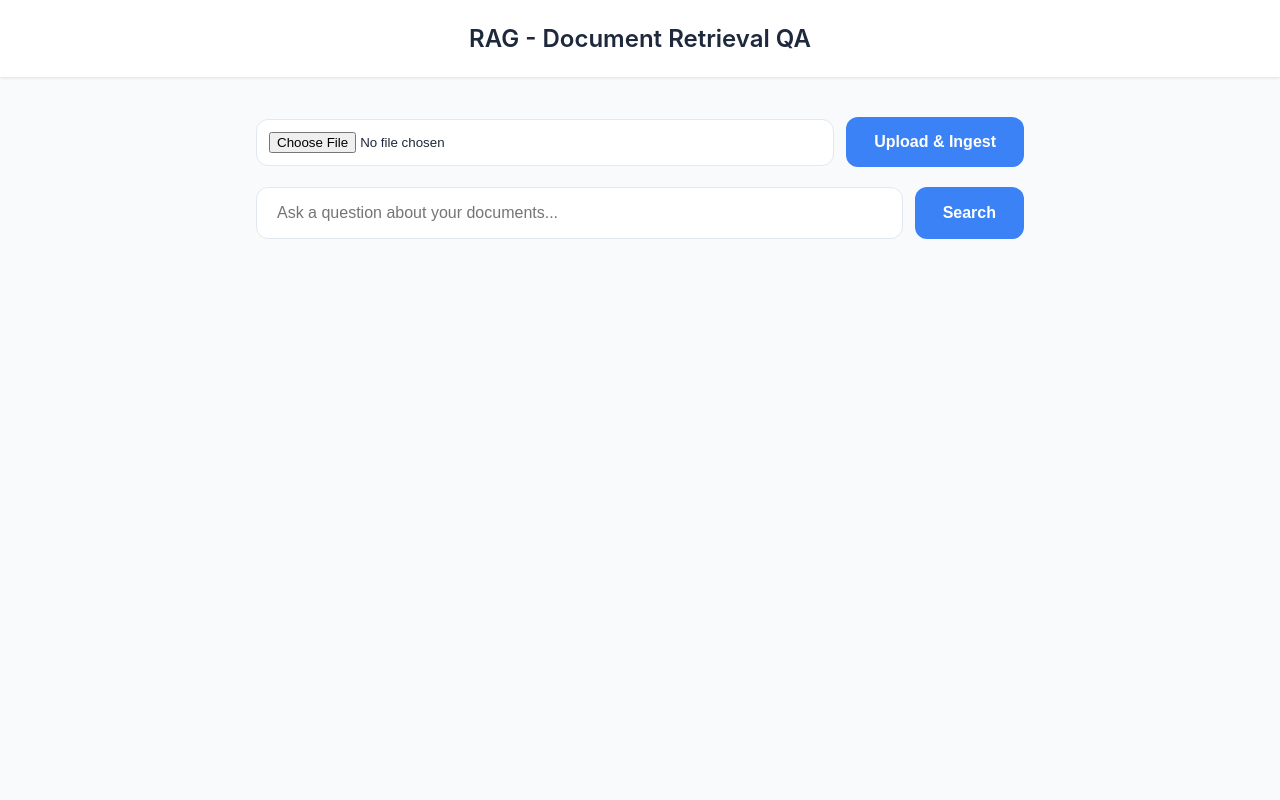
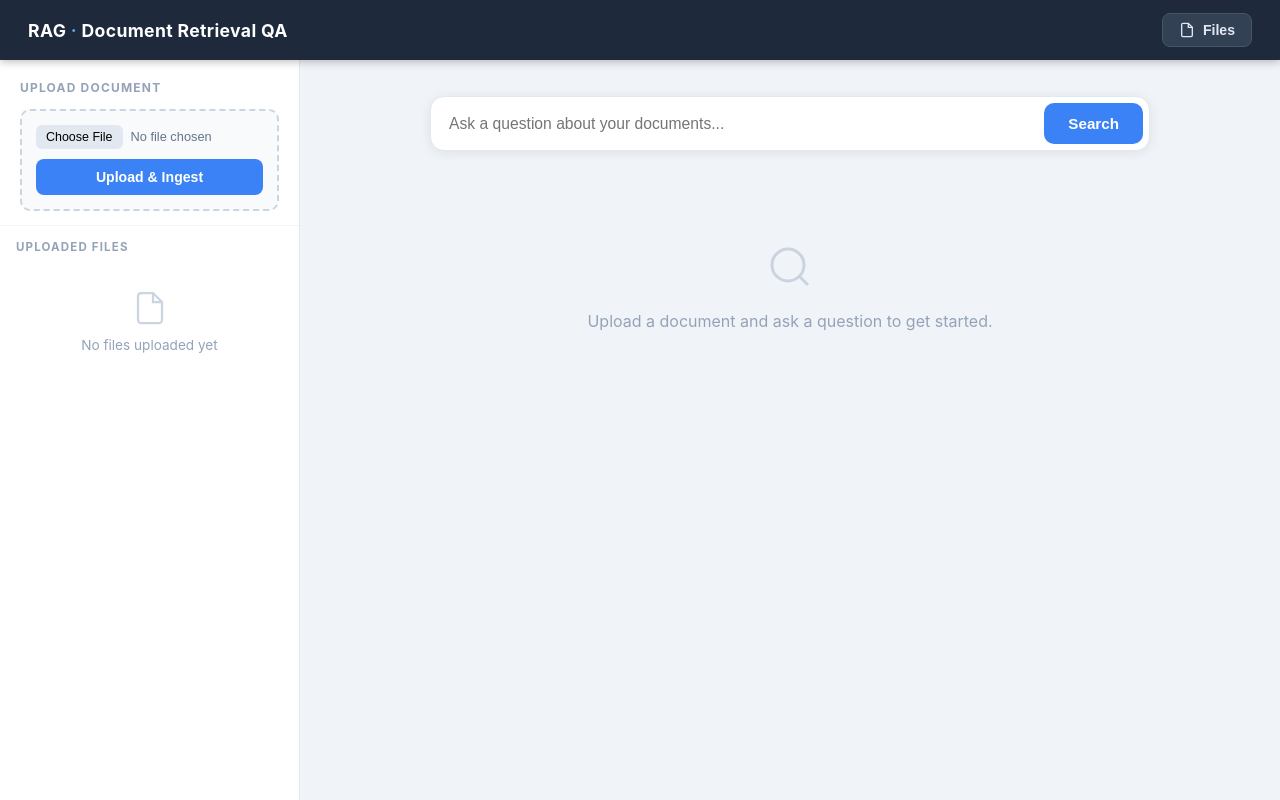
Before and after one commit to Saichandrasekh/RAG, a Flask app: page / in a window 1280 px wide. Run offline with Flask 3, Linux system fonts and the light colour scheme.

Commit message:
ui chnages and auto re ingest code added

```diff
--- a/app.py
+++ b/app.py
@@ -35,6 +35,16 @@ collection = chroma_client.get_or_create_collection(
     name="knowledge_base",
     embedding_function=sentence_transformer_ef
 )
+
+# Auto re-ingest if data files exist but index is empty
+if collection.count() == 0 and os.path.exists(DATA_DIR) and os.listdir(DATA_DIR):
+    print("Index is empty but data files found. Re-ingesting...")
+    try:
+        from ingest import ingest_new_files
+        ingest_new_files()
+        print("Re-ingestion complete.")
+    except Exception as e:
+        print(f"Re-ingestion failed: {e}")
 
 
 def is_allowed_file(filename):
@@ -295,5 +305,9 @@ def replace():
 
     return redirect(url_for("index", upload_status=message))
 
+@app.errorhandler(413)
+def file_too_large(_):
+    return redirect(url_for("index", upload_status="File too large. Maximum allowed size is 100 MB."))
+
 if __name__ == "__main__":
     app.run(host="0.0.0.0", port=8000)
--- a/templates/index.html
+++ b/templates/index.html
@@ -6,239 +6,400 @@
   <title>Document Retrieval QA</title>
   <script src="https://cdn.jsdelivr.net/npm/marked/marked.min.js"></script>
   <style>
-    :root {
-      --bg-color: #f8fafc;
-      --text-color: #1e293b;
-      --primary-color: #3b82f6;
-      --secondary-color: #e2e8f0;
-      --card-bg: #ffffff;
+    * { box-sizing: border-box; margin: 0; padding: 0; }
+    body {
+      font-family: 'Inter', -apple-system, BlinkMacSystemFont, "Segoe UI", sans-serif;
+      background: #f0f4f8;
+      min-height: 100vh;
+      display: flex;
+      flex-direction: column;
     }
-    body {
-      font-family: 'Inter', -apple-system, BlinkMacSystemFont, "Segoe UI", Roboto, Helvetica, Arial, sans-serif;
-      background-color: var(--bg-color);
-      color: var(--text-color);
-      margin: 0;
-      padding: 0;
+
+    /* ── Header ── */
+    header {
+      background: #1e293b;
+      color: white;
+      padding: 0 28px;
+      height: 60px;
+      display: flex;
+      align-items: center;
+      justify-content: space-between;
+      box-shadow: 0 2px 8px rgba(0,0,0,0.25);
+      position: sticky;
+      top: 0;
+      z-index: 100;
+    }
+    header h1 {
+      font-size: 1.1rem;
+      font-weight: 700;
+      letter-spacing: 0.02em;
+    }
+    header h1 span { color: #60a5fa; }
+
+    .header-right { display: flex; align-items: center; gap: 12px; }
+
+    .files-toggle-btn {
+      display: flex;
+      align-items: center;
+      gap: 8px;
+      padding: 8px 16px;
+      background: #334155;
+      color: #e2e8f0;
+      border: 1px solid #475569;
+      border-radius: 8px;
+      font-size: 0.88rem;
+      font-weight: 600;
+      cursor: pointer;
+      transition: all 0.2s;
+    }
+    .files-toggle-btn:hover { background: #475569; color: white; }
+    .files-toggle-btn svg { width: 16px; height: 16px; }
+    .badge {
+      background: #3b82f6;
+      color: white;
+      border-radius: 999px;
+      padding: 1px 7px;
+      font-size: 0.75rem;
+      font-weight: 700;
+    }
+
+    /* ── Layout ── */
+    .layout {
+      display: flex;
+      flex: 1;
+      position: relative;
+      overflow: hidden;
+    }
+
+    /* ── Drawer Sidebar ── */
+    .sidebar {
+      width: 300px;
+      background: white;
+      border-right: 1px solid #e2e8f0;
+      display: flex;
+      flex-direction: column;
+      transition: margin-left 0.3s ease;
+      height: calc(100vh - 60px);
+      position: sticky;
+      top: 60px;
+      flex-shrink: 0;
+      overflow-y: auto;
+    }
+    .sidebar.hidden { margin-left: -300px; }
+
+    .sidebar-header {
+      padding: 20px 20px 14px;
+      border-bottom: 1px solid #f1f5f9;
+    }
+    .sidebar-header h2 {
+      font-size: 0.75rem;
+      font-weight: 700;
+      text-transform: uppercase;
+      letter-spacing: 0.1em;
+      color: #94a3b8;
+      margin-bottom: 14px;
+    }
+
+    /* Upload area */
+    .upload-zone {
+      border: 2px dashed #cbd5e1;
+      border-radius: 10px;
+      padding: 14px;
+      background: #f8fafc;
+      transition: border-color 0.2s;
+    }
+    .upload-zone:hover { border-color: #3b82f6; }
+    .upload-zone input[type="file"] {
+      width: 100%;
+      font-size: 0.8rem;
+      color: #64748b;
+      margin-bottom: 10px;
+    }
+    .upload-zone input[type="file"]::file-selector-button {
+      padding: 5px 10px;
+      background: #e2e8f0;
+      border: none;
+      border-radius: 6px;
+      font-size: 0.78rem;
+      cursor: pointer;
+      margin-right: 8px;
+    }
+    .btn-upload {
+      width: 100%;
+      padding: 10px;
+      background: #3b82f6;
+      color: white;
+      border: none;
+      border-radius: 8px;
+      font-size: 0.88rem;
+      font-weight: 600;
+      cursor: pointer;
+      transition: background 0.2s;
+    }
+    .btn-upload:hover { background: #2563eb; }
+
+    /* File list */
+    .sidebar-files {
+      padding: 14px 16px;
+      display: flex;
+      flex-direction: column;
+      gap: 8px;
+      flex: 1;
+    }
+    .sidebar-files-title {
+      font-size: 0.72rem;
+      font-weight: 700;
+      text-transform: uppercase;
+      letter-spacing: 0.1em;
+      color: #94a3b8;
+      margin-bottom: 4px;
+    }
+
+    .file-card {
+      background: #f8fafc;
+      border: 1px solid #e2e8f0;
+      border-radius: 10px;
+      padding: 10px 12px;
+      transition: box-shadow 0.2s;
+    }
+    .file-card:hover { box-shadow: 0 2px 8px rgba(0,0,0,0.07); }
+    .file-card-name {
+      display: flex;
+      align-items: center;
+      gap: 7px;
+      font-size: 0.83rem;
+      color: #1e293b;
+      font-weight: 500;
+      margin-bottom: 8px;
+      word-break: break-all;
+    }
+    .file-icon {
+      width: 28px; height: 28px;
+      background: #dbeafe;
+      border-radius: 6px;
+      display: flex; align-items: center; justify-content: center;
+      flex-shrink: 0;
+    }
+    .file-icon svg { width: 14px; height: 14px; color: #3b82f6; }
+    .file-actions { display: flex; gap: 6px; align-items: center; flex-wrap: wrap; }
+    .btn-sm {
+      padding: 4px 10px;
+      border-radius: 6px;
+      font-size: 0.76rem;
+      font-weight: 600;
+      cursor: pointer;
+      border: none;
+    }
+    .btn-del { background: #fee2e2; color: #dc2626; }
+    .btn-del:hover { background: #fecaca; }
+    .btn-rep { background: #fef9c3; color: #92400e; }
+    .btn-rep:hover { background: #fef08a; }
+    .replace-file { font-size: 0.74rem; max-width: 100px; }
+
+    .no-files {
+      text-align: center;
+      padding: 24px 0;
+      color: #94a3b8;
+      font-size: 0.85rem;
+    }
+
+    /* ── Main ── */
+    .main {
+      flex: 1;
+      padding: 36px 40px;
+      overflow-y: auto;
       display: flex;
       flex-direction: column;
       align-items: center;
-      min-height: 100vh;
     }
-    header {
-      width: 100%;
-      background: var(--card-bg);
-      padding: 24px 0;
-      box-shadow: 0 1px 3px rgba(0,0,0,0.1);
-      text-align: center;
-      margin-bottom: 40px;
-    }
-    h1 {
-      margin: 0;
-      font-size: 1.5rem;
-      font-weight: 600;
-      color: var(--text-color);
-    }
-    .container {
-      width: 100%;
-      max-width: 768px;
-      padding: 0 20px;
-    }
-    .search-box {
-      display: flex;
-      gap: 12px;
-      margin-bottom: 40px;
-    }
-    .upload-box {
-      display: flex;
-      gap: 12px;
+    .main-inner { width: 100%; max-width: 720px; }
+
+    .status-msg {
       margin-bottom: 20px;
-      align-items: center;
-    }
-    input[type="text"] {
-      flex: 1;
-      padding: 16px 20px;
-      border: 1px solid var(--secondary-color);
-      border-radius: 12px;
-      font-size: 1rem;
-      outline: none;
-      transition: border-color 0.2s, box-shadow 0.2s;
-    }
-    input[type="text"]:focus {
-      border-color: var(--primary-color);
-      box-shadow: 0 0 0 3px rgba(59, 130, 246, 0.2);
-    }
-    input[type="file"] {
-      flex: 1;
-      padding: 12px;
-      border: 1px solid var(--secondary-color);
-      border-radius: 12px;
-      background: #fff;
-    }
-    button {
-      padding: 16px 28px;
-      background-color: var(--primary-color);
-      color: white;
-      border: none;
-      border-radius: 12px;
-      font-size: 1rem;
-      font-weight: 600;
-      cursor: pointer;
-      transition: background-color 0.2s;
-    }
-    button:hover {
-      background-color: #2563eb;
-    }
-    .card {
-      background: var(--card-bg);
-      border-radius: 16px;
-      padding: 32px;
-      box-shadow: 0 4px 6px -1px rgba(0, 0, 0, 0.1), 0 2px 4px -1px rgba(0, 0, 0, 0.06);
-      margin-bottom: 24px;
-    }
-    .card h3 {
-      margin-top: 0;
-      margin-bottom: 20px;
-      font-size: 1.25rem;
-      color: var(--primary-color);
-      border-bottom: 1px solid var(--secondary-color);
-      padding-bottom: 10px;
-    }
-    .answer {
-      line-height: 1.7;
-      font-size: 1.05rem;
-    }
-    .answer p { margin: 0 0 10px 0; }
-    .answer ul, .answer ol { padding-left: 1.5rem; margin: 0 0 10px 0; }
-    .answer li { margin-bottom: 4px; }
-    .answer h1, .answer h2, .answer h3 { margin: 16px 0 8px 0; font-size: 1.1rem; }
-    .sources-title {
-      font-size: 1rem;
-      font-weight: 600;
-      margin-top: 32px;
-      margin-bottom: 16px;
-      color: #64748b;
-    }
-    .source-pill {
-      display: inline-block;
-      background-color: #f1f5f9;
-      color: #475569;
-      padding: 6px 12px;
-      border-radius: 999px;
-      font-size: 0.875rem;
-      margin-right: 8px;
-      margin-bottom: 8px;
-      border: 1px solid #e2e8f0;
-    }
-    .empty-state {
-      text-align: center;
-      color: #94a3b8;
-      margin-top: 60px;
-      font-size: 1.1rem;
-    }
-    .status-msg {
-      margin-bottom: 24px;
-      padding: 12px 14px;
+      padding: 12px 16px;
       border-radius: 10px;
       border: 1px solid #bfdbfe;
       background: #eff6ff;
       color: #1d4ed8;
-      font-size: 0.95rem;
+      font-size: 0.9rem;
     }
-    .file-list {
-      margin-bottom: 28px;
+
+    .search-box {
+      display: flex;
+      gap: 10px;
+      margin-bottom: 32px;
+      background: white;
+      border-radius: 14px;
+      padding: 6px 6px 6px 18px;
+      box-shadow: 0 2px 12px rgba(0,0,0,0.08);
+      border: 1px solid #e2e8f0;
     }
-    .file-list h4 {
+    .search-box:focus-within { border-color: #3b82f6; box-shadow: 0 0 0 3px rgba(59,130,246,0.15); }
+    .search-box input[type="text"] {
+      flex: 1;
+      border: none;
+      outline: none;
+      font-size: 0.98rem;
+      color: #1e293b;
+      background: transparent;
+      padding: 8px 0;
+    }
+    .btn-search {
+      padding: 12px 24px;
+      background: #3b82f6;
+      color: white;
+      border: none;
+      border-radius: 10px;
       font-size: 0.95rem;
       font-weight: 600;
-      color: #64748b;
-      margin-bottom: 10px;
+      cursor: pointer;
+      transition: background 0.2s;
+      white-space: nowrap;
     }
-    .file-row {
+    .btn-search:hover { background: #2563eb; }
+
+    .card {
+      background: white;
+      border-radius: 16px;
+      padding: 28px;
+      box-shadow: 0 4px 16px rgba(0,0,0,0.07);
+      margin-bottom: 20px;
+    }
+    .card-title {
+      font-size: 0.72rem;
+      font-weight: 700;
+      text-transform: uppercase;
+      letter-spacing: 0.1em;
+      color: #3b82f6;
+      margin-bottom: 16px;
       display: flex;
       align-items: center;
-      gap: 10px;
-      padding: 10px 14px;
-      background: #fff;
+      gap: 8px;
+    }
+    .card-title::after {
+      content: '';
+      flex: 1;
+      height: 1px;
+      background: #f1f5f9;
+    }
+    .answer { line-height: 1.75; font-size: 0.97rem; color: #334155; }
+    .answer p { margin: 0 0 10px 0; }
+    .answer ul, .answer ol { padding-left: 1.5rem; margin: 0 0 10px 0; }
+    .answer li { margin-bottom: 4px; }
+    .answer h1, .answer h2, .answer h3 { margin: 16px 0 8px 0; font-size: 1rem; color: #1e293b; }
+
+    .sources-wrap { margin-top: 20px; padding-top: 16px; border-top: 1px solid #f1f5f9; }
+    .sources-label { font-size: 0.75rem; font-weight: 700; text-transform: uppercase; letter-spacing: 0.08em; color: #94a3b8; margin-bottom: 10px; }
+    .source-pill {
+      display: inline-flex;
+      align-items: center;
+      gap: 5px;
+      background: #f1f5f9;
+      color: #475569;
+      padding: 5px 12px;
+      border-radius: 999px;
+      font-size: 0.8rem;
+      margin-right: 6px;
+      margin-bottom: 6px;
       border: 1px solid #e2e8f0;
-      border-radius: 10px;
-      margin-bottom: 8px;
     }
-    .file-row span {
-      flex: 1;
-      font-size: 0.9rem;
-      color: #334155;
+
+    .empty-state {
+      text-align: center;
+      padding: 60px 0;
+      color: #94a3b8;
     }
-    .btn-delete {
-      padding: 6px 14px;
-      background: #fee2e2;
-      color: #dc2626;
-      border: 1px solid #fca5a5;
-      border-radius: 8px;
-      font-size: 0.85rem;
-      font-weight: 600;
-      cursor: pointer;
-    }
-    .btn-delete:hover { background: #fecaca; }
-    .btn-replace {
-      padding: 6px 14px;
-      background: #fef9c3;
-      color: #b45309;
-      border: 1px solid #fde68a;
-      border-radius: 8px;
-      font-size: 0.85rem;
-      font-weight: 600;
-      cursor: pointer;
-    }
-    .btn-replace:hover { background: #fef08a; }
-    .replace-input { display: none; font-size: 0.8rem; }
+    .empty-state svg { width: 48px; height: 48px; margin-bottom: 16px; opacity: 0.4; }
+    .empty-state p { font-size: 1rem; }
   </style>
 </head>
 <body>
 
   <header>
-    <h1>RAG - Document Retrieval QA </h1>
+    <h1>RAG <span>·</span> Document Retrieval QA</h1>
+    <div class="header-right">
+      <button class="files-toggle-btn" onclick="toggleSidebar()">
+        <svg viewBox="0 0 24 24" fill="none" stroke="currentColor" stroke-width="2">
+          <path d="M14 2H6a2 2 0 0 0-2 2v16a2 2 0 0 0 2 2h12a2 2 0 0 0 2-2V8z"/>
+          <polyline points="14 2 14 8 20 8"/>
+        </svg>
+        Files
+        {% if uploaded_files %}
+          <span class="badge">{{ uploaded_files|length }}</span>
+        {% endif %}
+      </button>
+    </div>
   </header>
 
-  <div class="container">
-    <form method="post" action="/upload" enctype="multipart/form-data" class="upload-box">
+  <div class="layout">
+
+    <!-- Sidebar -->
+    <aside class="sidebar" id="sidebar">
+      <div class="sidebar-header">
+        <h2>Upload Document</h2>
+        <form method="post" action="/upload" enctype="multipart/form-data">
+          <div class="upload-zone">
             <input type="file" name="document" accept=".txt,.pdf,.docx" required>
-      <button type="submit">Upload & Ingest</button>
+            <button type="submit" class="btn-upload">Upload & Ingest</button>
+          </div>
         </form>
+      </div>
+
+      <div class="sidebar-files">
+        <div class="sidebar-files-title">Uploaded Files</div>
+        {% if uploaded_files %}
+          {% for fname in uploaded_files %}
+          <div class="file-card">
+            <div class="file-card-name">
+              <div class="file-icon">
+                <svg viewBox="0 0 24 24" fill="none" stroke="#3b82f6" stroke-width="2">
+                  <path d="M14 2H6a2 2 0 0 0-2 2v16a2 2 0 0 0 2 2h12a2 2 0 0 0 2-2V8z"/>
+                  <polyline points="14 2 14 8 20 8"/>
+                </svg>
+              </div>
+              {{ fname }}
+            </div>
+            <div class="file-actions">
+              <form method="post" action="/delete" style="margin:0">
+                <input type="hidden" name="filename" value="{{ fname }}">
+                <button type="submit" class="btn-sm btn-del" onclick="return confirm('Delete {{ fname }}?')">Delete</button>
+              </form>
+              <form method="post" action="/replace" enctype="multipart/form-data" style="margin:0;display:flex;gap:5px;align-items:center;flex-wrap:wrap">
+                <input type="hidden" name="filename" value="{{ fname }}">
+                <input type="file" name="document" accept=".txt,.pdf,.docx" required class="replace-file">
+                <button type="submit" class="btn-sm btn-rep">Replace</button>
+              </form>
+            </div>
+          </div>
+          {% endfor %}
+        {% else %}
+          <div class="no-files">
+            <svg viewBox="0 0 24 24" fill="none" stroke="#cbd5e1" stroke-width="1.5" style="width:36px;height:36px;margin-bottom:8px">
+              <path d="M14 2H6a2 2 0 0 0-2 2v16a2 2 0 0 0 2 2h12a2 2 0 0 0 2-2V8z"/>
+              <polyline points="14 2 14 8 20 8"/>
+            </svg>
+            <br>No files uploaded yet
+          </div>
+        {% endif %}
+      </div>
+    </aside>
+
+    <!-- Main -->
+    <main class="main">
+      <div class="main-inner">
 
         {% if upload_status %}
-      <div class="status-msg">{{ upload_status }}</div>
-    {% endif %}
-
-    {% if uploaded_files %}
-    <div class="file-list">
-      <h4>Uploaded Files</h4>
-      {% for fname in uploaded_files %}
-      <div class="file-row">
-        <span>📄 {{ fname }}</span>
-
-        <form method="post" action="/delete" style="margin:0">
-          <input type="hidden" name="filename" value="{{ fname }}">
-          <button type="submit" class="btn-delete" onclick="return confirm('Delete {{ fname }}?')">Delete</button>
-        </form>
-
-        <form method="post" action="/replace" enctype="multipart/form-data" style="margin:0;display:flex;gap:6px;align-items:center">
-          <input type="hidden" name="filename" value="{{ fname }}">
-          <input type="file" name="document" accept=".txt,.pdf,.docx" required style="font-size:0.8rem;max-width:160px">
-          <button type="submit" class="btn-replace">Replace</button>
-        </form>
-      </div>
-      {% endfor %}
-    </div>
+          <div class="status-msg">&#10003; {{ upload_status }}</div>
         {% endif %}
 
         <form method="post" class="search-box">
           <input type="text" name="query" placeholder="Ask a question about your documents..." value="{{ query }}" required>
-      <button type="submit">Search</button>
+          <button type="submit" class="btn-search">Search</button>
         </form>
 
         {% if answer %}
           <div class="card">
-        <h3>Answer</h3>
+            <div class="card-title">Answer</div>
             <div class="answer" id="answer-content" data-raw="{{ answer | e }}"></div>
             <script>
               (function() {
@@ -252,29 +413,45 @@
                 }
               })();
             </script>
-
             {% if chunks %}
-          <div class="sources-title">Sources Used</div>
-          <div>
+              <div class="sources-wrap">
+                <div class="sources-label">Sources</div>
                 {% set unique_sources = [] %}
                 {% for c in chunks %}
-              {% if c.source not in unique_sources %}
-                {% set _ = unique_sources.append(c.source) %}
-              {% endif %}
+                  {% if c.source not in unique_sources %}{% set _ = unique_sources.append(c.source) %}{% endif %}
                 {% endfor %}
                 {% for src in unique_sources %}
-              <div class="source-pill">📄 {{ src }}</div>
+                  <span class="source-pill">📄 {{ src }}</span>
                 {% endfor %}
-          </div>
-
-        {% endif %}
-      </div>
-    {% elif query %}
-      <div class="empty-state">
-        <p>No relevant data found for your query. Try rephrasing.</p>
               </div>
             {% endif %}
           </div>
 
+        {% elif query %}
+          <div class="empty-state">
+            <svg viewBox="0 0 24 24" fill="none" stroke="currentColor" stroke-width="1.5">
+              <circle cx="11" cy="11" r="8"/><line x1="21" y1="21" x2="16.65" y2="16.65"/>
+            </svg>
+            <p>No relevant data found. Try rephrasing your question.</p>
+          </div>
+        {% else %}
+          <div class="empty-state">
+            <svg viewBox="0 0 24 24" fill="none" stroke="currentColor" stroke-width="1.5">
+              <circle cx="11" cy="11" r="8"/><line x1="21" y1="21" x2="16.65" y2="16.65"/>
+            </svg>
+            <p>Upload a document and ask a question to get started.</p>
+          </div>
+        {% endif %}
+
+      </div>
+    </main>
+  </div>
+
+  <script>
+    function toggleSidebar() {
+      document.getElementById('sidebar').classList.toggle('hidden');
+    }
+  </script>
+
 </body>
 </html>
```
Also changed, not shown: 1 other file. Lines whose indentation alone changed are shown as unchanged.
